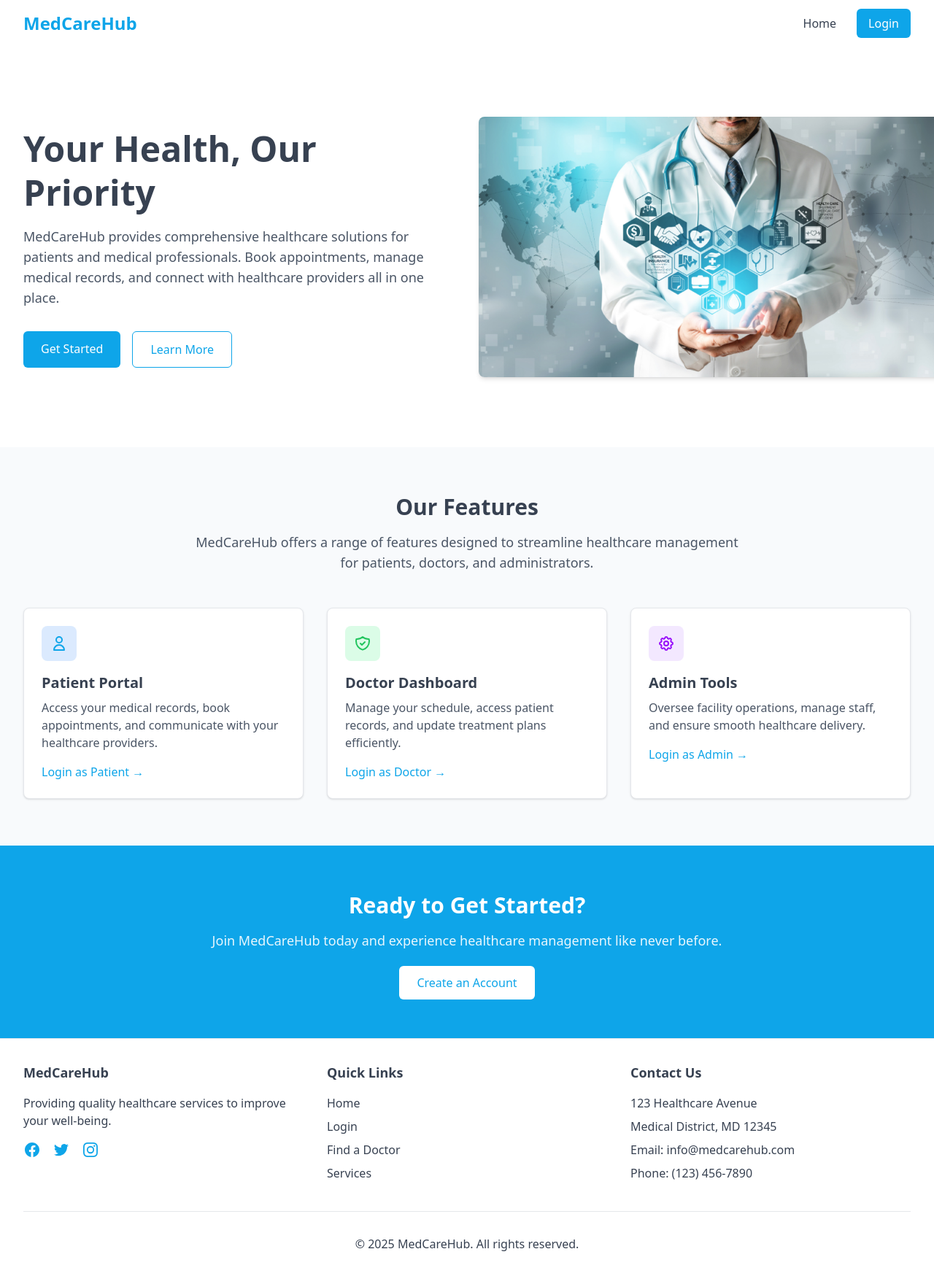
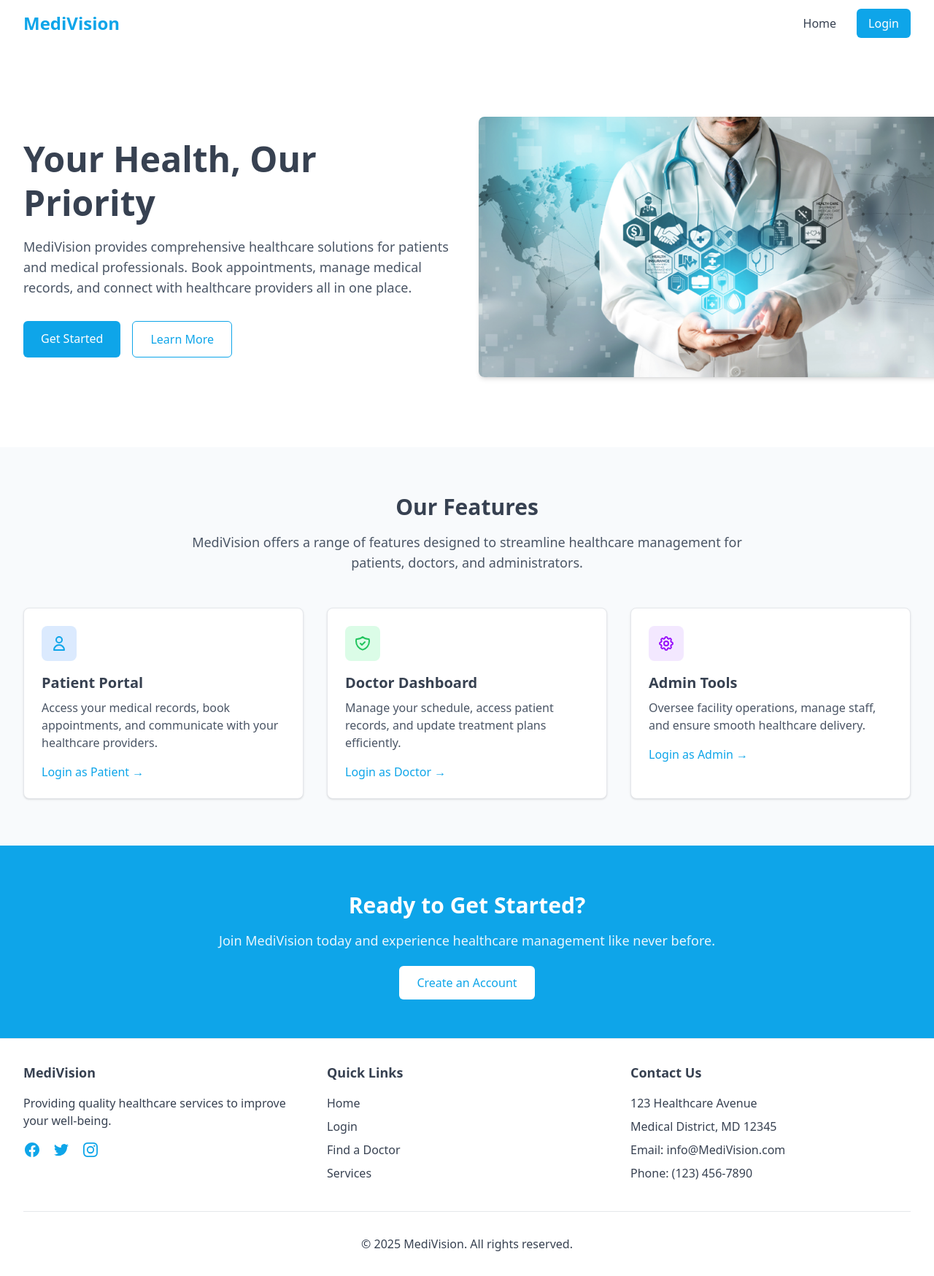
Before and after one commit to NS32-oss/MediVision, a React (Vite) app in the folder client/: page / in a window 1280 px wide. Shown: the top 1749 px of the page at 73% size. Built offline with nearby package versions, Linux system fonts and the light colour scheme.

Commit message:
feat: Rebrand application from MedCareHub to MediVision across components and API response

```diff
--- a/client/src/components/Footer.jsx
+++ b/client/src/components/Footer.jsx
@@ -6,7 +6,7 @@ const Footer = () => {
       <div className="max-w-7xl mx-auto px-4 sm:px-6 lg:px-8 py-8">
         <div className="grid grid-cols-1 md:grid-cols-3 gap-8">
           <div>
-            <h3 className="text-lg font-semibold text-[#374151] mb-4">MedCareHub</h3>
+            <h3 className="text-lg font-semibold text-[#374151] mb-4">MediVision</h3>
             <p className="text-[#374151] mb-4">Providing quality healthcare services to improve your well-being.</p>
             <div className="flex space-x-4">
               <a href="#" className="text-[#0EA5E9] hover:text-[#0EA5E9]/80 transition-colors">
@@ -70,7 +70,7 @@ const Footer = () => {
               <p className="text-[#374151] mb-2">123 Healthcare Avenue</p>
               <p className="text-[#374151] mb-2">Medical District, MD 12345</p>
               <p className="text-[#374151] mb-2">
-                <span className="font-medium">Email:</span> info@medcarehub.com
+                <span className="font-medium">Email:</span> info@MediVision.com
               </p>
               <p className="text-[#374151] mb-2">
                 <span className="font-medium">Phone:</span> (123) 456-7890
@@ -81,7 +81,7 @@ const Footer = () => {
 
         <div className="mt-8 pt-8 border-t border-gray-200">
           <p className="text-center text-[#374151]">
-            &copy; {new Date().getFullYear()} MedCareHub. All rights reserved.
+            &copy; {new Date().getFullYear()} MediVision. All rights reserved.
           </p>
         </div>
       </div>
--- a/client/src/components/Navbar.jsx
+++ b/client/src/components/Navbar.jsx
@@ -18,7 +18,7 @@ const Navbar = () => {
         <div className="flex justify-between h-16">
           <div className="flex items-center">
             <Link to="/" className="flex-shrink-0 flex items-center">
-              <span className="text-2xl font-bold text-[#0EA5E9]">MedCareHub</span>
+              <span className="text-2xl font-bold text-[#0EA5E9]">MediVision</span>
             </Link>
           </div>
 
--- a/client/src/pages/Home.jsx
+++ b/client/src/pages/Home.jsx
@@ -17,7 +17,7 @@ const Home = () => {
                   Your Health, Our Priority
                 </h1>
                 <p className="mt-4 text-lg text-gray-600">
-                  MedCareHub provides comprehensive healthcare solutions for
+                  MediVision provides comprehensive healthcare solutions for
                   patients and medical professionals. Book appointments, manage
                   medical records, and connect with healthcare providers all in
                   one place.
@@ -56,7 +56,7 @@ const Home = () => {
                 Our Features
               </h2>
               <p className="mt-4 text-lg text-gray-600 max-w-3xl mx-auto">
-                MedCareHub offers a range of features designed to streamline
+                MediVision offers a range of features designed to streamline
                 healthcare management for patients, doctors, and administrators.
               </p>
             </div>
@@ -178,7 +178,7 @@ const Home = () => {
                 Ready to Get Started?
               </h2>
               <p className="mt-4 text-lg text-white/90 max-w-3xl mx-auto">
-                Join MedCareHub today and experience healthcare management like
+                Join MediVision today and experience healthcare management like
                 never before.
               </p>
               <div className="mt-8">
--- a/client/src/pages/Login.jsx
+++ b/client/src/pages/Login.jsx
@@ -49,7 +49,7 @@ const Login = () => {
           <div className="bg-white rounded-lg shadow-sm border border-gray-200 p-8">
             <div className="text-center mb-6">
               <h1 className="text-2xl font-bold text-[#374151]">
-                Welcome to MedCareHub
+                Welcome to MediVision
               </h1>
               <p className="mt-2 text-gray-600">Sign in to your account</p>
             </div>
```
Also changed, not shown: 1 other file (tests, documents, lock files or other folders).
